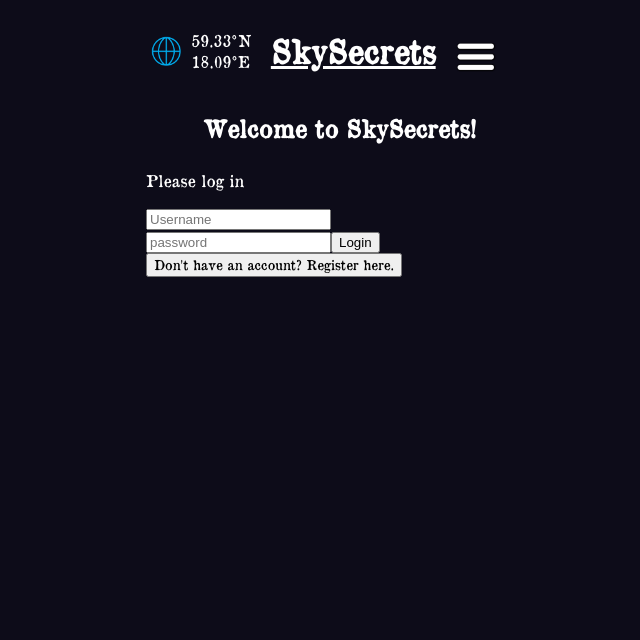
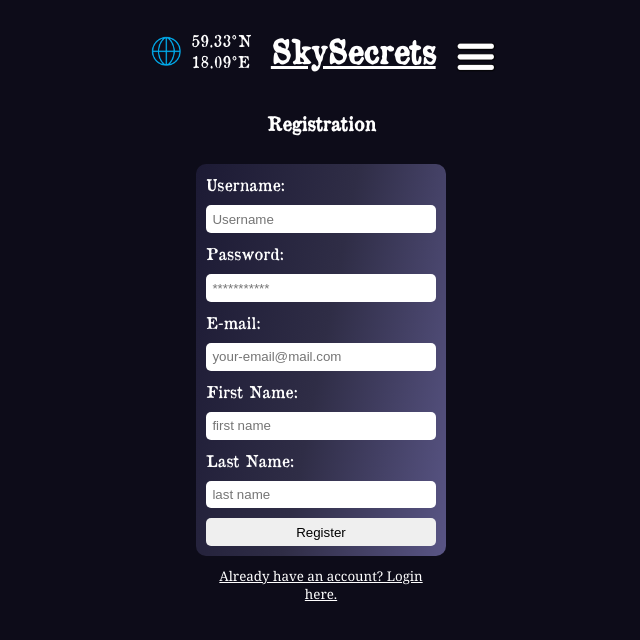
Before and after one commit to emmbryo/skysecrets-frontend, a React (Create React App) app in the folder skysecrets/: page /user in a window 1280 px wide. Shown: the top 640 px of the page, without its empty margins (319-959 px from the left). Built offline with nearby package versions, Linux system fonts and the light colour scheme.

Commit message:
Update structure and stylr of Login and Register components.

```diff
--- a/skysecrets/src/components/User/Login.jsx
+++ b/skysecrets/src/components/User/Login.jsx
@@ -4,9 +4,10 @@ import { useState } from 'react'
 /**
  * Login component.
  *
+ * @param {object} props - ...
  * @returns {object} react component
  */
-const Login = () => {
+const Login = (props) => {
   const [username, setUsername] = useState('')
   const [password, setPassword] = useState('')
   /**
@@ -20,15 +21,17 @@ const Login = () => {
   }
 
   return (
-    <div className="login-container">
+    <div className="user-form-container">
       <h2>Welcome to SkySecrets!</h2>
       <p>Please log in</p>
-      <form onSubmit={handleSubmit} className="login-form">
-        <input type="text" placeholder="Username" value={username} onChange={(event) => setUsername(event.target.value)}/>
-        <input type="text" placeholder="password" value={password} onChange={(event) => setPassword(event.target.value)}/>
+      <form onSubmit={handleSubmit} className="user-form">
+        <label htmlFor="username">Username:</label>
+        <input type="text" id="username" name="username" placeholder="Username" value={username} onChange={(event) => setUsername(event.target.value)}/>
+        <label htmlFor="password">Password:</label>
+        <input type="text" id="password" name="password" placeholder="***********" value={password} onChange={(event) => setPassword(event.target.value)}/>
         <input type="submit" value="Login" />
       </form>
-      <button>Don't have an account? Register here.</button>
+      <button className="user-form-button" onClick={() => props.onFormSwitch('register')}>Don't have an account? Register here.</button>
     </div>
   )
 }
--- a/skysecrets/src/components/User/Register.jsx
+++ b/skysecrets/src/components/User/Register.jsx
@@ -4,9 +4,10 @@ import { useState } from 'react'
 /**
  * Register component.
  *
+ * @param {object} props - ...
  * @returns {object} react component
  */
-const Register = () => {
+const Register = (props) => {
   const [username, setUsername] = useState('')
   const [password, setPassword] = useState('')
   /**
@@ -20,16 +21,22 @@ const Register = () => {
   }
 
   return (
-    <div className="register-container">
-      <h2>Registration</h2>
-      <form onSubmit={handleSubmit} className="register-form">
-        <input type="text" placeholder="Username" value={username} onChange={(event) => setUsername(event.target.value)}/>
-        <input type="text" placeholder="password" value={password} onChange={(event) => setPassword(event.target.value)}/>
-        <input type="text" placeholder="email" />
-        <input type="text" placeholder="first name" />
-        <input type="text" placeholder="last name" />
+    <div className="user-form-container">
+      <h3>Registration</h3>
+      <form onSubmit={handleSubmit} className="user-form">
+        <label htmlFor="username">Username:</label>
+        <input type="text" id="username" name="username" placeholder="Username" value={username} onChange={(event) => setUsername(event.target.value)}/>
+        <label htmlFor="password">Password:</label>
+        <input type="text" id="password" name="password" placeholder="***********" value={password} onChange={(event) => setPassword(event.target.value)}/>
+        <label htmlFor="email">E-mail:</label>
+        <input type="text" id="email" name="email" placeholder="your-email@mail.com" />
+        <label htmlFor="first-name">First Name:</label>
+        <input type="text" id="first-name" name="first-name"placeholder="first name" />
+        <label htmlFor="last-name">Last Name:</label>
+        <input type="text" id="last-name" name="last-name"placeholder="last name" />
         <input type="submit" value="Register" />
       </form>
+      <button className="user-form-button" onClick={() => props.onFormSwitch('login')}>Already have an account? Login here.</button>
     </div>
   )
 }
--- a/skysecrets/src/components/User/User.jsx
+++ b/skysecrets/src/components/User/User.jsx
@@ -9,16 +9,20 @@ import Register from './Register'
  * @returns {object} react component
  */
 const User = () => {
-  const [currentForm, setCurrentForm] = useState('Login')
+  const [currentForm, setCurrentForm] = useState('')
+
+  /**
+   * Toggles the form between login - register.
+   *
+   * @param {string} formName - the form to switch to.
+   */
+  const toggleForm = (formName) => {
+    setCurrentForm(formName)
+  }
 
   return (
     <div className="user-container">
-      { currentForm === 'Login' && (
-        <Login />
-      )}
-      { currentForm === 'Register' && (
-        <Register />
-      )}
+      { currentForm === 'login' ? <Login onFormSwitch={toggleForm}/> : <Register onFormSwitch={toggleForm}/> }
     </div>
   )
 }
--- a/skysecrets/src/index.css
+++ b/skysecrets/src/index.css
@@ -126,12 +126,47 @@ h3 {
   align-items: center; /* vertically center */
 }
 
-.start-container, .text, .overview-container, .planet, .show-planet-info, .aurora, .header-container {
+.start-container, .text, .overview-container, .planet, .show-planet-info, .aurora, .header-container, .user-container {
   display: flex;
   flex-direction: column;
   gap: 10px;
   justify-content: center; /* horizontally center */
   align-items: center; /* vertically center */
+}
+
+/* login/register */
+.user-form-container, .user-form {
+  display: flex;
+  flex-direction: column;
+  gap: 10px;
+  align-items: left;
+  text-align: left;
+  justify-content: center;
+}
+.user-form-container {
+  width: 250px;
+}
+.user-form {
+  padding: 10px;
+  border-radius: 10px;
+  background-image: linear-gradient(-79deg,rgb(89, 85, 133), rgb(47, 45, 70), rgb(28, 26, 52))
+}
+.user-form label {
+  text-align: left;
+}
+.user-form input {
+  padding: 0.4rem;
+  border-radius: 5px;
+  border: none;
+}
+
+.user-form-button {
+  font-family: Cambria, Cochin, Georgia, Times, 'Times New Roman', serif;
+  background: none;
+  border: none;
+  text-decoration: underline;
+  cursor: pointer;
+  color: white;
 }
 
 /* planets */
```
